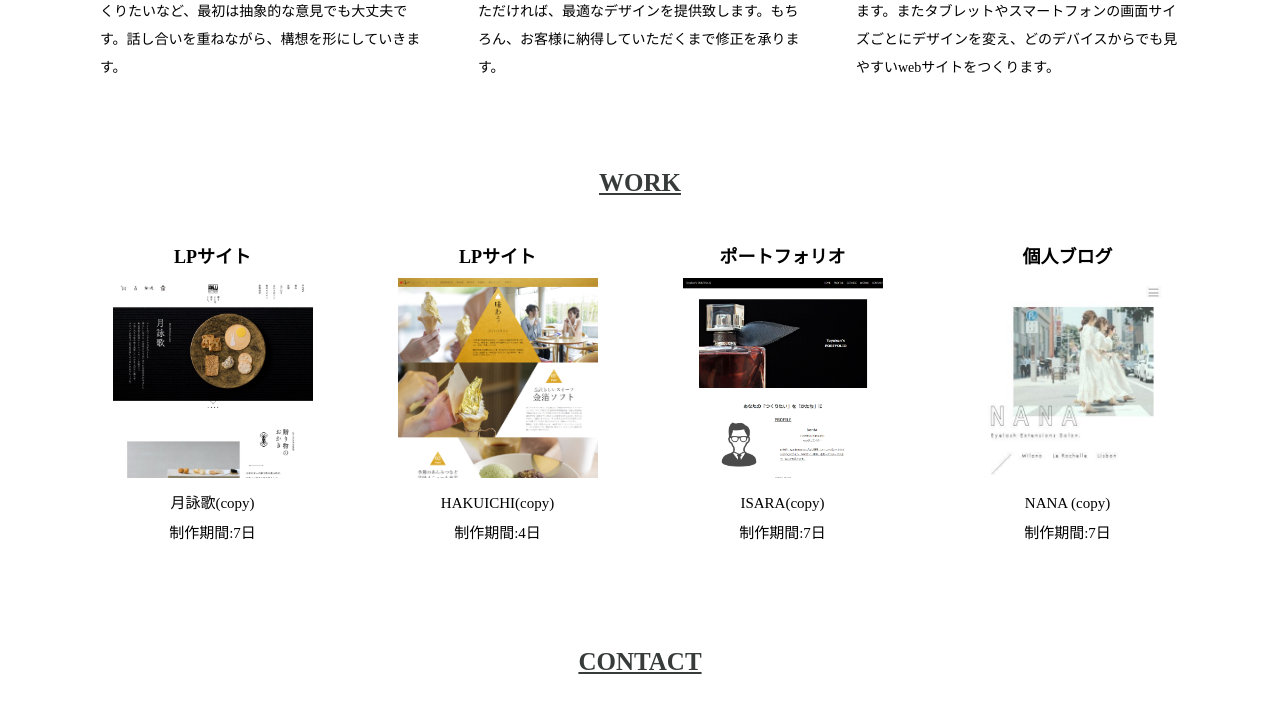
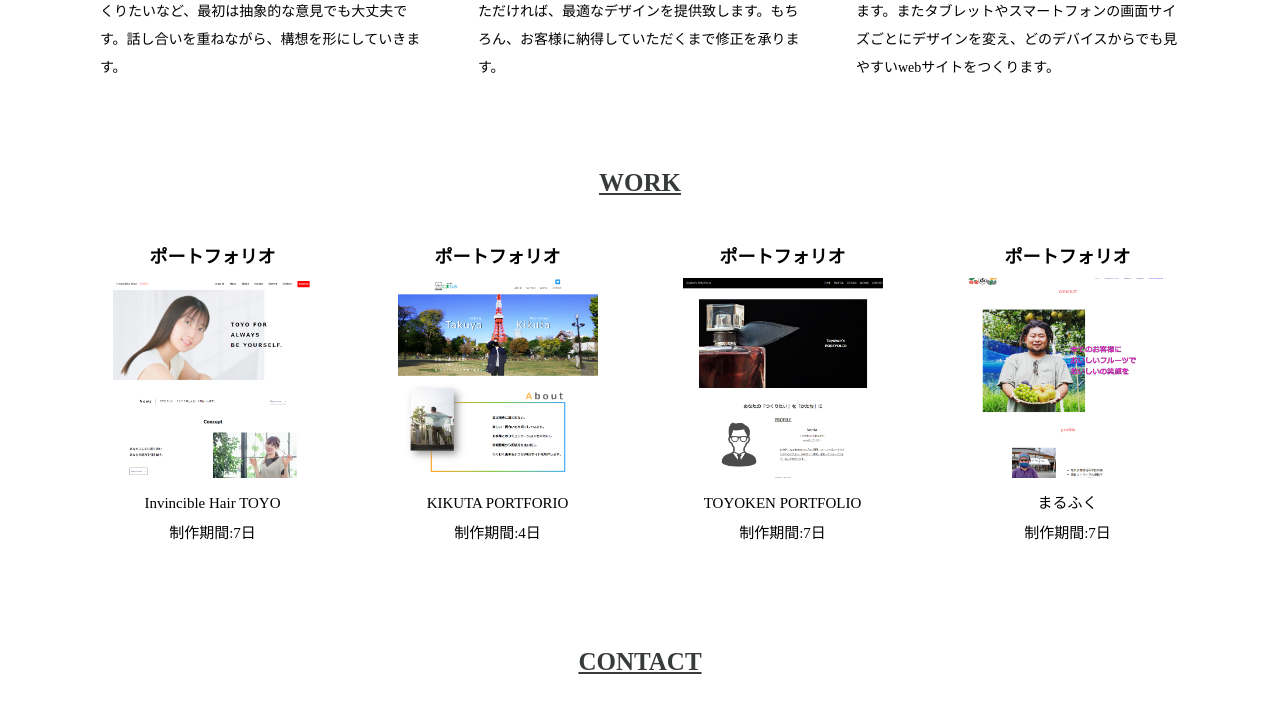
Before and after one commit to toyoken007/toyoken-s-port, a PHP site: page / in a window 1280 px wide. Shown: the part 1730-2440 px from the top of the page. Run offline with PHP 8.4, Linux system fonts and the light colour scheme.

Commit message:
画像変更

```diff
--- a/index.php
+++ b/index.php
@@ -189,26 +189,26 @@ if ($_SERVER['REQUEST_METHOD'] === 'POST') {
     <div class="work_list">
         <div class="work_werp">
             <div class="work_menu">
-                <p>LPサイト</p>
+                <p>ポートフォリオ</p>
             </div>
             <div class="work_img">
-                <img src="image/lpsite1.png" alt="LPサイト1画像">
+                <img src="image/team_port.png" alt="LPサイト1画像">
             </div>
             <div class="work_comment">
-                <p>月詠歌(copy)</p>
+                <p>Invincible Hair TOYO</p>
                 <p>制作期間:7日</p>
             </div>
         </div>
 
         <div class="work_werp">
             <div class="work_menu">
-                <p>LPサイト</p>
+                <p>ポートフォリオ</p>
             </div>
             <div class="work_img">
-                <img src="image/lpsite2.png" alt="LPサイト2画像">
+                <img src="image/takuya_port.png" alt="LPサイト2画像">
             </div>
             <div class="work_comment">
-                <p>HAKUICHI(copy)</p>
+                <p>KIKUTA PORTFORIO</p>
                 <p>制作期間:4日</p>
             </div>
         </div>
@@ -221,20 +221,20 @@ if ($_SERVER['REQUEST_METHOD'] === 'POST') {
                 <img src="image/port.png" alt="ポートフォリオ画像">
             </div>
             <div class="work_comment">
-                <p>ISARA(copy)</p>
+                <p>TOYOKEN PORTFOLIO</p>
                 <p>制作期間:7日</p>
             </div>
         </div>
 
         <div class="work_werp">
             <div class="work_menu">
-                <p>個人ブログ</p>
+                <p>ポートフォリオ</p>
             </div>
             <div class="work_img">
-                <img src="image/blog.png" alt="ブログ画像">
+                <img src="image/fukuyama_web.png" alt="ブログ画像">
             </div>
             <div class="work_comment">
-                <p>NANA (copy)</p>
+                <p>まるふく</p>
                 <p>制作期間:7日</p>
             </div>
         </div>
```
Also changed, not shown: image/blog.png (deleted), image/fukuyama_web.png (added), image/lpsite1.png (deleted), image/lpsite2.png (deleted), image/takuya_port.png (added), image/team_port.png (added).
